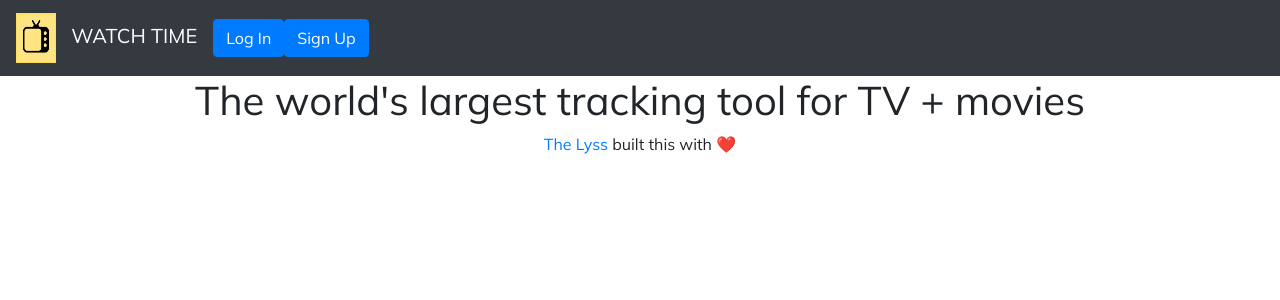
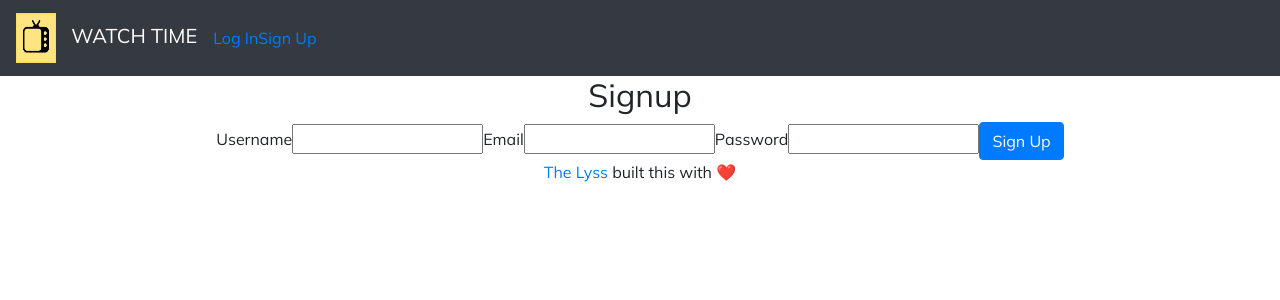
Before and after one commit to kalyssao/watch-time, a React (Create React App) app: page /signup in a window 1280 px wide. Shown: the top 300 px of the page. Built offline with nearby package versions, Linux system fonts and the light colour scheme.

Commit message:
added sign up & login forms

```diff
--- a/src/App.js
+++ b/src/App.js
@@ -1,6 +1,5 @@
 import React from 'react';
 import Header from './components/Header'
-import Main from './components/Main'
 import Footer from './components/Footer'
 import './App.css';
 
@@ -8,7 +7,6 @@ function App() {
   return (
     <div className="App">
       <Header />
-      <Main />
       <Footer />
     </div>
   );
--- a/src/components/Header.js
+++ b/src/components/Header.js
@@ -1,20 +1,48 @@
 import React from "react"
-import '../App.css'
-import Button from 'react-bootstrap/Button'
+import { BrowserRouter as Router, Route, Switch, Link } from "react-router-dom";
+
+//import Button from 'react-bootstrap/Button'
 import Navbar from 'react-bootstrap/Navbar'
 import logo from '../assets/logo.png'
 
+import Login from './Login'
+import Signup from './Signup'
+import Main from './Main'
+
+import '../App.css'
+
 function Header() {
     return (
+        <Router>
             <div>
                 <Navbar className="bg-dark" variant="dark">
+                    <Link to="/">
                         <Navbar.Brand>
                             <img className="App-logo" alt="watchtime logo" src={logo} /> WATCH TIME
                         </Navbar.Brand>{' '}
-                <Button onClick="{logIn}">Log In</Button>
-                <Button>Sign Up</Button>
+                    </Link>
+
+                    <Link to="/login">
+                        Log In
+                    </Link>
+
+                    <Link to="/signup">
+                        Sign Up
+                    </Link>
+
                 </Navbar>
+
+                <Switch>
+                    <Route exact path="/" component={Main}/>
+
+                    <Route path="/login" component={Login}/>
+
+                    <Route path="/signup" component={Signup}/>
+
+                </Switch>
+
             </div>
+        </Router>
     )
 }
 
--- a/src/components/Login.js
+++ b/src/components/Login.js
@@ -1,8 +1,23 @@
 import React from "react"
+
+function logMeIn() {
+    console.log("Pressed login")
+}
 
 function Login() {
     return (
-        <div></div>
+        <div>
+            <h2>Login</h2>
+            <form onSubmit={logMeIn()}>
+                <label htmlFor="username">Username</label>
+                <input type="text" id="username"></input>
+
+                <label htmlFor="password">Password</label>
+                <input type="password" id="password"></input>
+
+                <button type="submit" className="btn btn-primary">Log In</button>
+            </form>
+        </div>
     )
 }
 
--- /dev/null
+++ b/src/components/Signup.js
@@ -0,0 +1,27 @@
+import React from 'react'
+
+function signMeUp() {
+    console.log("Pressed Sign Up")
+}
+
+function Signup() {
+    return (
+        <div>
+            <h2>Signup</h2>
+            <form onSubmit={signMeUp()}>
+                <label htmlFor="username">Username</label>
+                <input type="text" id="username"></input>
+
+                <label htmlFor="email">Email</label>
+                <input type="text" id="email"></input>
+
+                <label htmlFor="password">Password</label>
+                <input type="password" id="password"></input>
+
+                <button type="submit" className="btn btn-primary">Sign Up</button>
+            </form>
+        </div>
+    )
+}
+
+export default Signup
```
Lines whose indentation alone changed are shown as unchanged.
